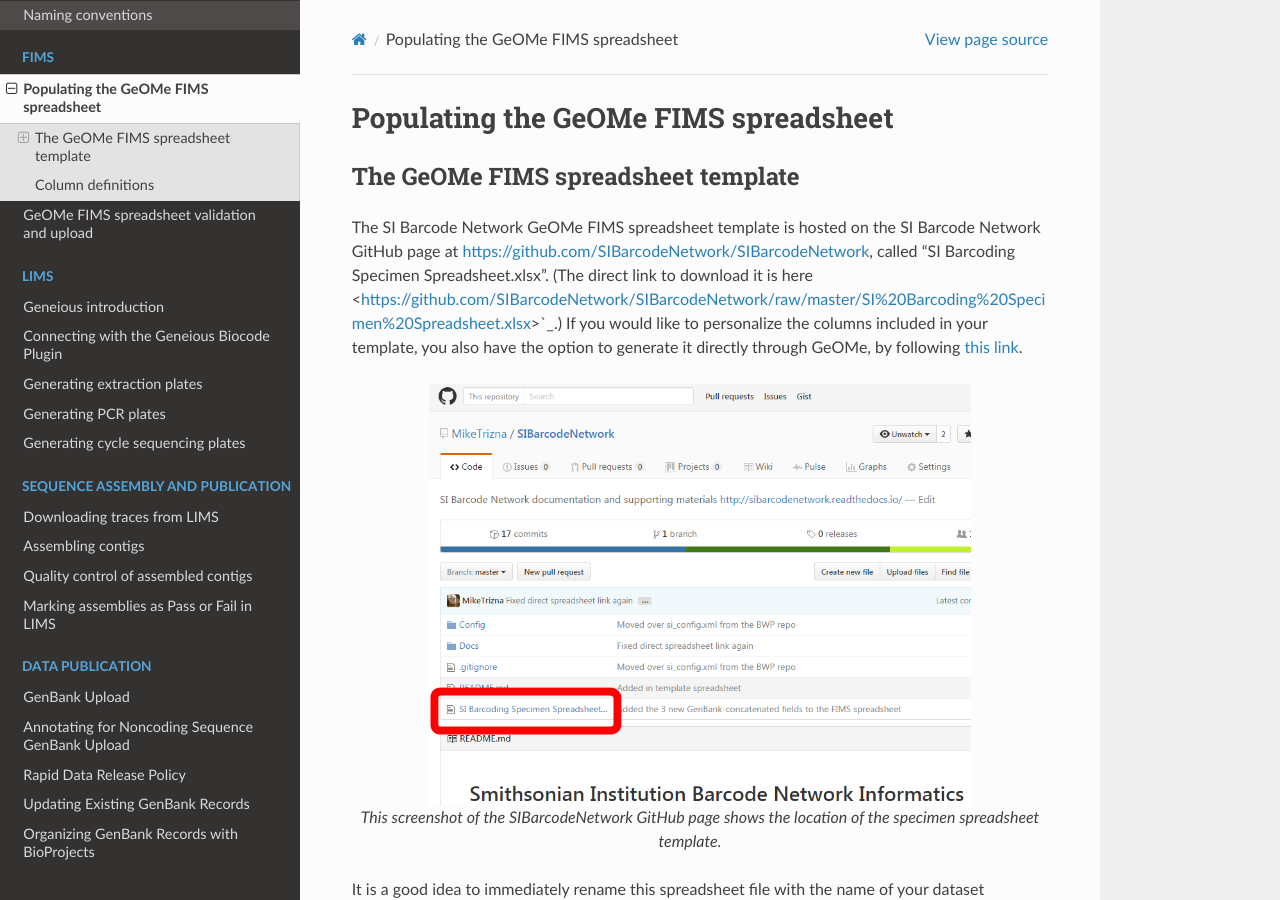
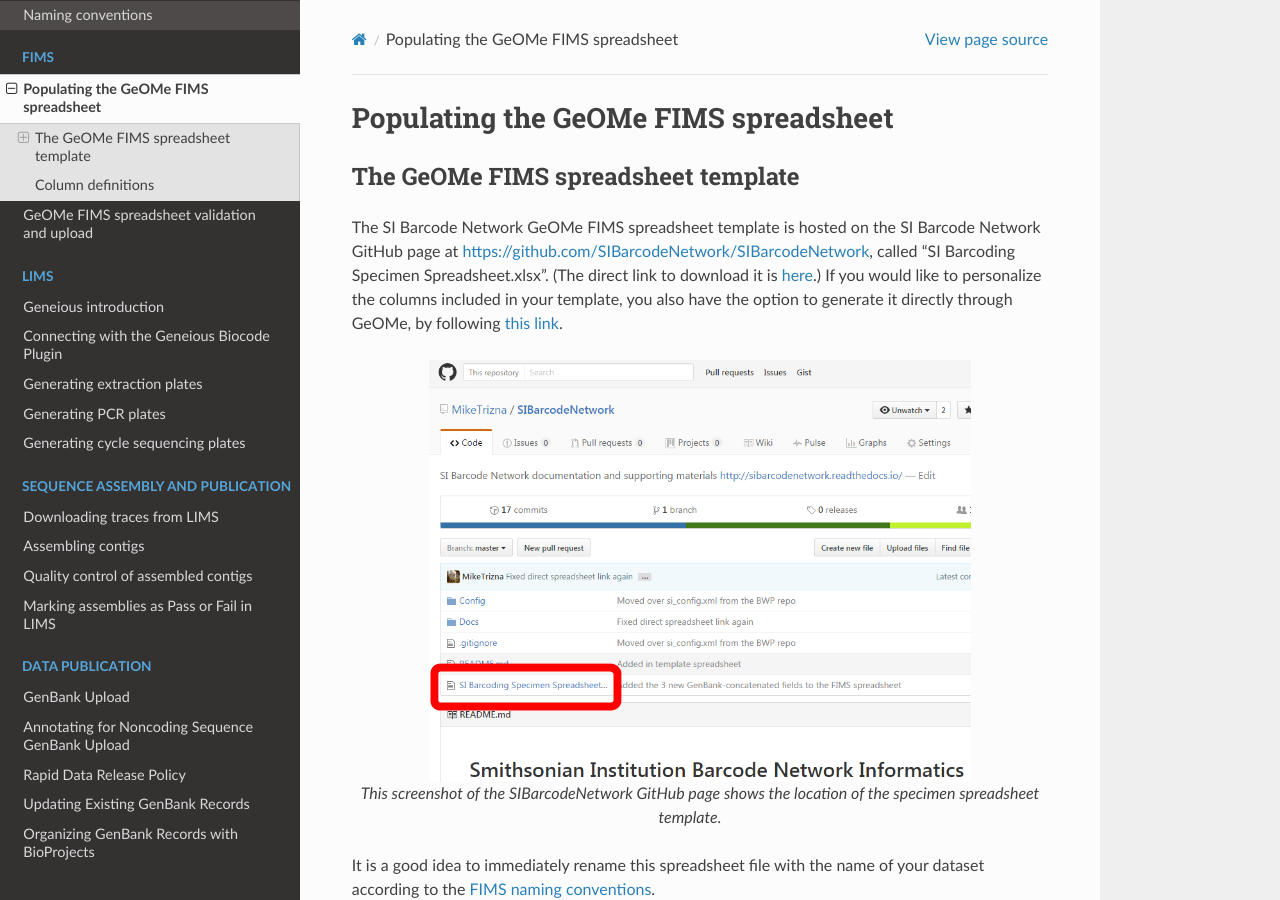
Before and after one commit to SIBarcodeNetwork/ReadtheDocsMaster, a Sphinx documentation site: the page built from Docs/fims_spreadsheet_pop.rst, in a window 1280 px wide and 900 px high. Built offline with Sphinx 7.4.7 and the Read the Docs theme 2.0.0, drawn with Linux system fonts in a browser that asks for light colours; some of the changed text lies outside the part shown.

Commit message:
Fixed 2 formatting errors
Fixed 2 formatting errors.

```diff
--- a/Docs/fims_spreadsheet_pop.rst
+++ b/Docs/fims_spreadsheet_pop.rst
@@ -4,7 +4,7 @@
 The GeOMe FIMS spreadsheet template
 -----------------------------
 
-The SI Barcode Network GeOMe FIMS spreadsheet template is hosted on the SI Barcode Network GitHub page at https://github.com/SIBarcodeNetwork/SIBarcodeNetwork, called "SI Barcoding Specimen Spreadsheet.xlsx". (The direct link to download it is here <https://github.com/SIBarcodeNetwork/SIBarcodeNetwork/raw/master/SI%20Barcoding%20Specimen%20Spreadsheet.xlsx>`_.) If you would like to personalize the columns included in your template, you also have the option to generate it directly through GeOMe, by following `this link <https://geome-db.org/workbench/template>`_.
+The SI Barcode Network GeOMe FIMS spreadsheet template is hosted on the SI Barcode Network GitHub page at https://github.com/SIBarcodeNetwork/SIBarcodeNetwork, called "SI Barcoding Specimen Spreadsheet.xlsx". (The direct link to download it is `here <https://github.com/SIBarcodeNetwork/SIBarcodeNetwork/raw/master/SI%20Barcoding%20Specimen%20Spreadsheet.xlsx>`_.) If you would like to personalize the columns included in your template, you also have the option to generate it directly through GeOMe, by following `this link <https://geome-db.org/workbench/template>`_.
 
 .. figure:: /images/spreadsheet_on_github.png
   :align: center
@@ -58,7 +58,7 @@
   The full scientific name of the phylum in which the taxon is classified. The list of phyla allowable in GeOMe are taken from the Catalog of Life.  In addition, we have added 'Unknown' as an acceptable value. See controlled vocabulary in the Lists tab of the spreadsheet.
 
 class
-The full scientific name of the class in which the taxon is classified.
+  The full scientific name of the class in which the taxon is classified.
 
 order
   The full scientific name of the order in which the taxon is classified.
```
